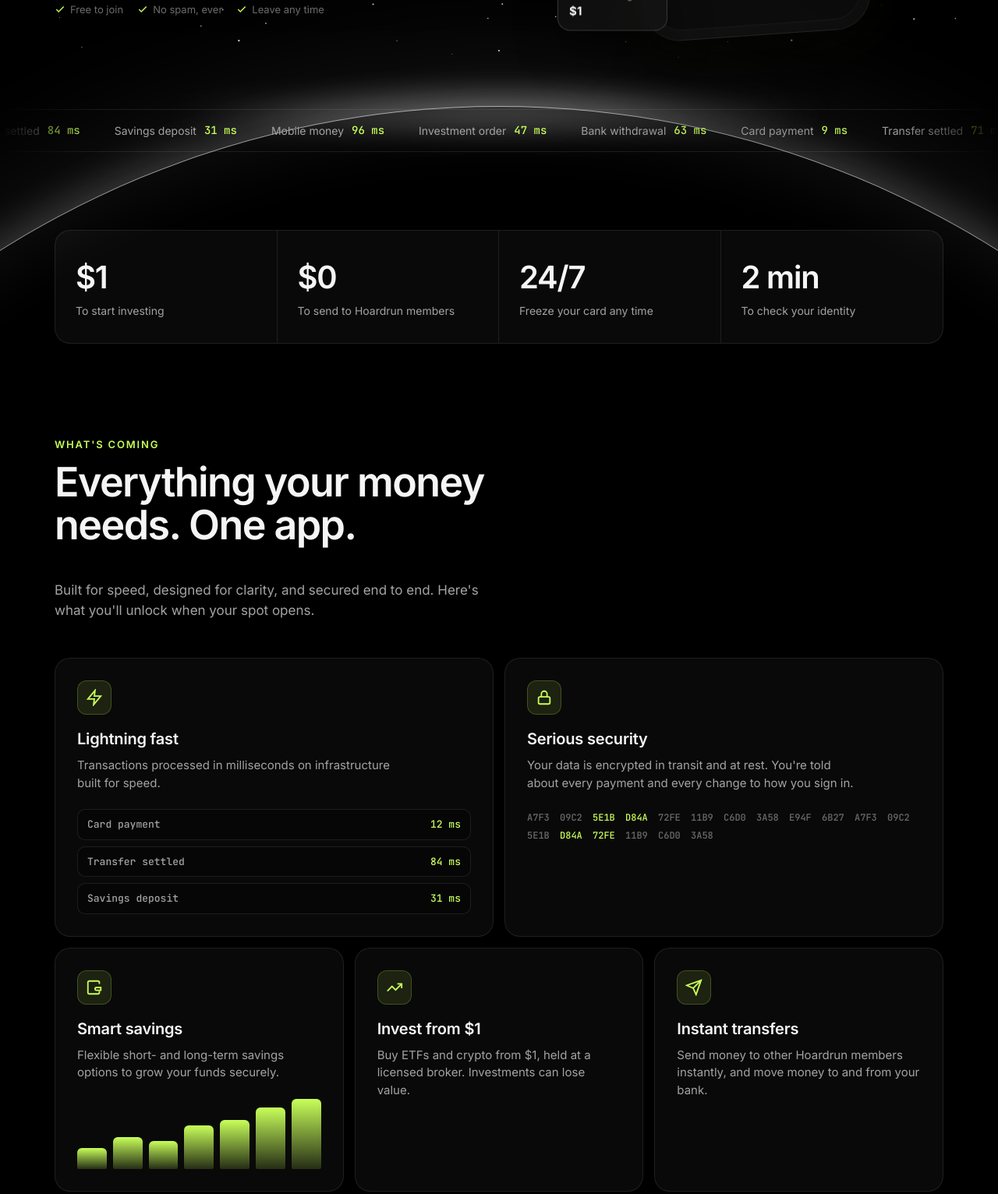
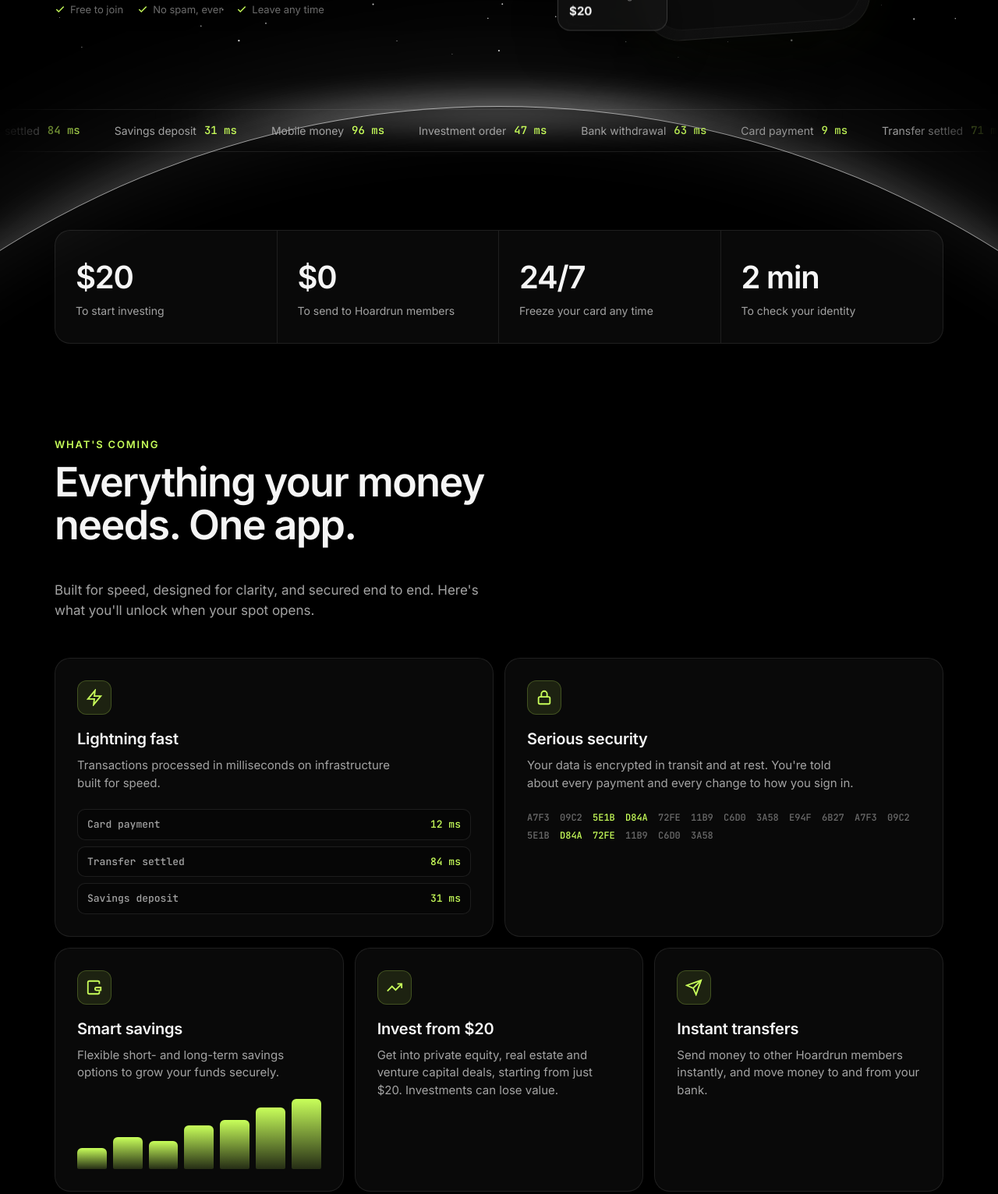
Before and after one commit to Jud-e1/hoardrun-waitlist, a plain HTML site: page index.html in a window 1280 px wide. Shown: the part 723-2255 px from the top of the page at 78% size. Drawn offline with Linux system fonts and the light colour scheme; animation ran at ten frames a second.

Commit message:
Invest from $20 in private equity, real estate and venture capital
Co-Authored-By: Claude Opus 5.5 <noreply@anthropic.com>

```diff
--- a/index.html
+++ b/index.html
@@ -331,7 +331,7 @@
           <svg class="ring" viewBox="0 0 44 44"><circle cx="22" cy="22" r="18" stroke="rgba(255,255,255,.12)" stroke-width="5" fill="none"/><circle cx="22" cy="22" r="18" stroke="#c8ff5a" stroke-width="5" fill="none" stroke-linecap="round" stroke-dasharray="113" stroke-dashoffset="32" transform="rotate(-90 22 22)"/></svg>
           <div><span style="color:var(--muted)">Savings goal</span><b>72%</b></div>
         </div>
-        <div class="float f3"><span style="color:var(--muted)">Start investing from</span><b>$1</b></div>
+        <div class="float f3"><span style="color:var(--muted)">Start investing from</span><b>$20</b></div>
       </div>
     </div>
   </div>
@@ -346,7 +346,7 @@
   <section>
     <div class="wrap">
       <div class="stats rv">
-        <div class="stat"><b>$1</b><span>To start investing</span></div>
+        <div class="stat"><b>$20</b><span>To start investing</span></div>
         <div class="stat"><b>$0</b><span>To send to Hoardrun members</span></div>
         <div class="stat"><b>24/7</b><span>Freeze your card any time</span></div>
         <div class="stat"><b>2 min</b><span>To check your identity</span></div>
@@ -381,8 +381,8 @@
         </div>
         <div class="tile rv">
           <div class="ico"><svg viewBox="0 0 24 24" fill="none" stroke="currentColor" stroke-width="2"><path d="m22 7-8.5 8.5-5-5L2 17"/><path d="M16 7h6v6"/></svg></div>
-          <h3>Invest from $1</h3>
-          <p>Buy ETFs and crypto from $1, held at a licensed broker. Investments can lose value.</p>
+          <h3>Invest from $20</h3>
+          <p>Get into private equity, real estate and venture capital deals, starting from just $20. Investments can lose value.</p>
         </div>
         <div class="tile rv">
           <div class="ico"><svg viewBox="0 0 24 24" fill="none" stroke="currentColor" stroke-width="2"><path d="M22 2 11 13"/><path d="M22 2 15 22l-4-9-9-4 20-7z"/></svg></div>
```
